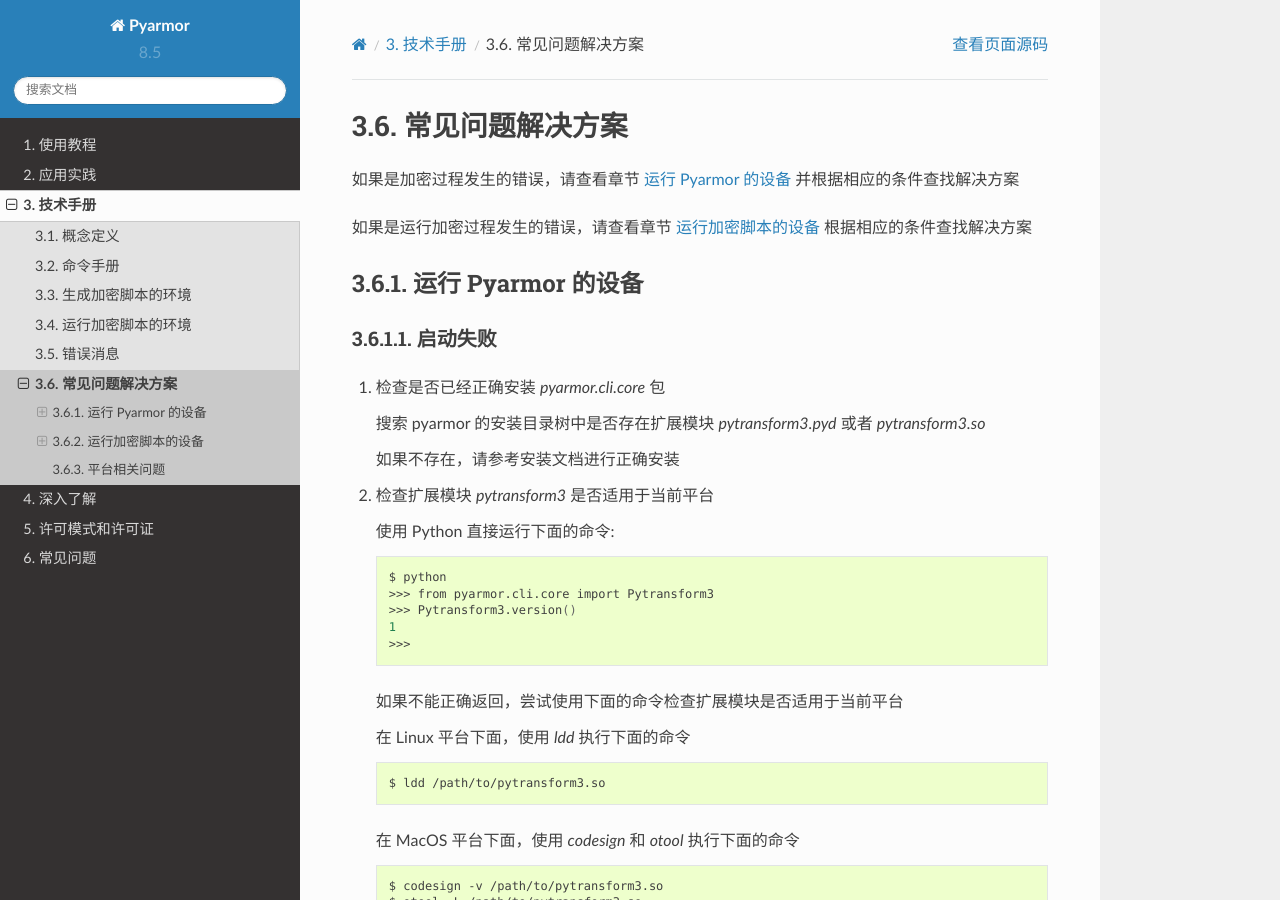
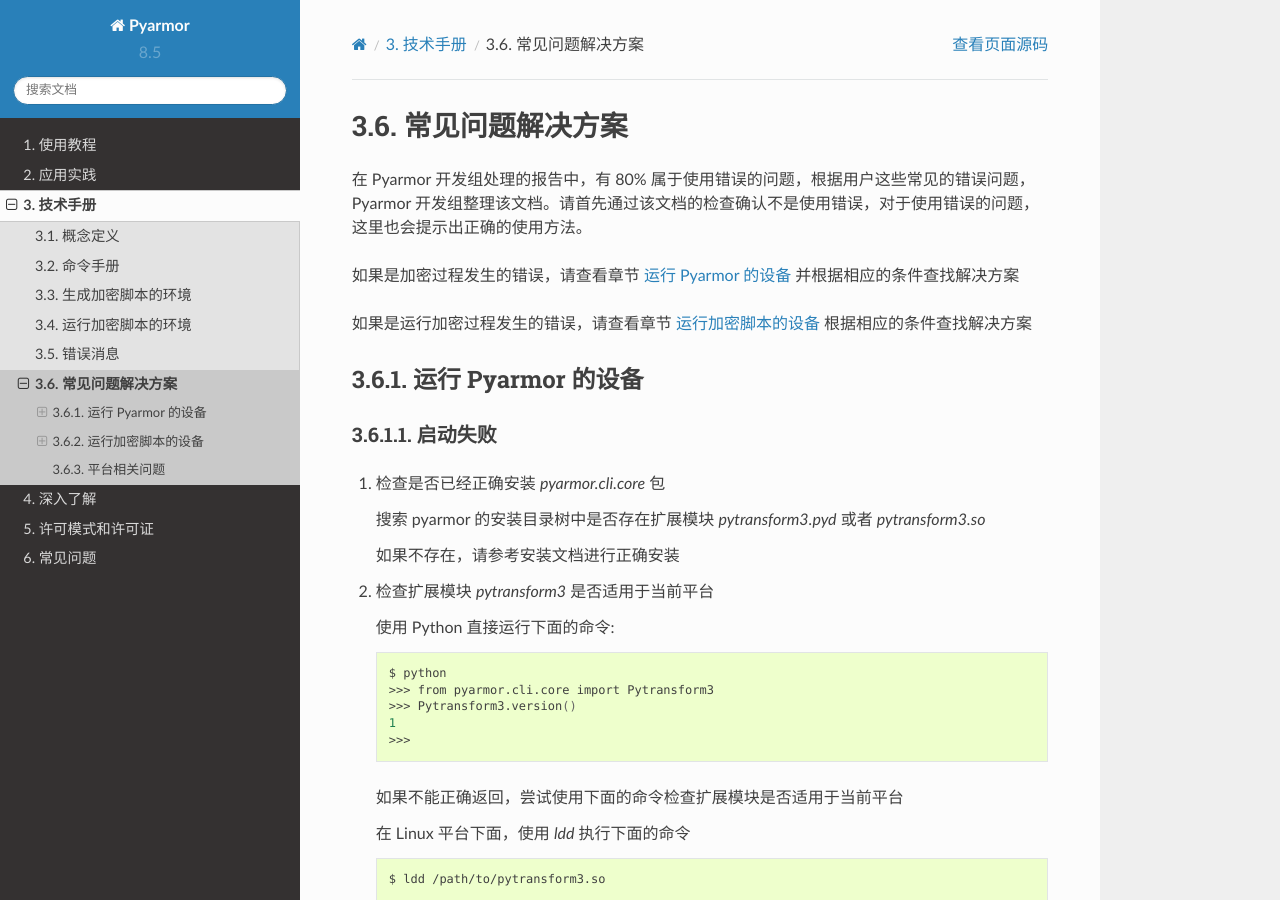
Before and after one commit to dashingsoft/pyarmor-docs-zh, a Sphinx documentation site: the page built from docs/reference/solutions.rst, in a window 1280 px wide and 900 px high. Built offline with Sphinx 7.4.7 and the Read the Docs theme 2.0.0, drawn with Linux system fonts in a browser that asks for light colours.

Commit message:
Add note for common solutions

```diff
--- a/docs/reference/solutions.rst
+++ b/docs/reference/solutions.rst
@@ -3,6 +3,8 @@
 ==================
 
 .. program:: pyarmor gen
+
+在 Pyarmor 开发组处理的报告中，有 80% 属于使用错误的问题，根据用户这些常见的错误问题，Pyarmor 开发组整理该文档。请首先通过该文档的检查确认不是使用错误，对于使用错误的问题，这里也会提示出正确的使用方法。
 
 如果是加密过程发生的错误，请查看章节 :ref:`build device` 并根据相应的条件查找解决方案
 
```
